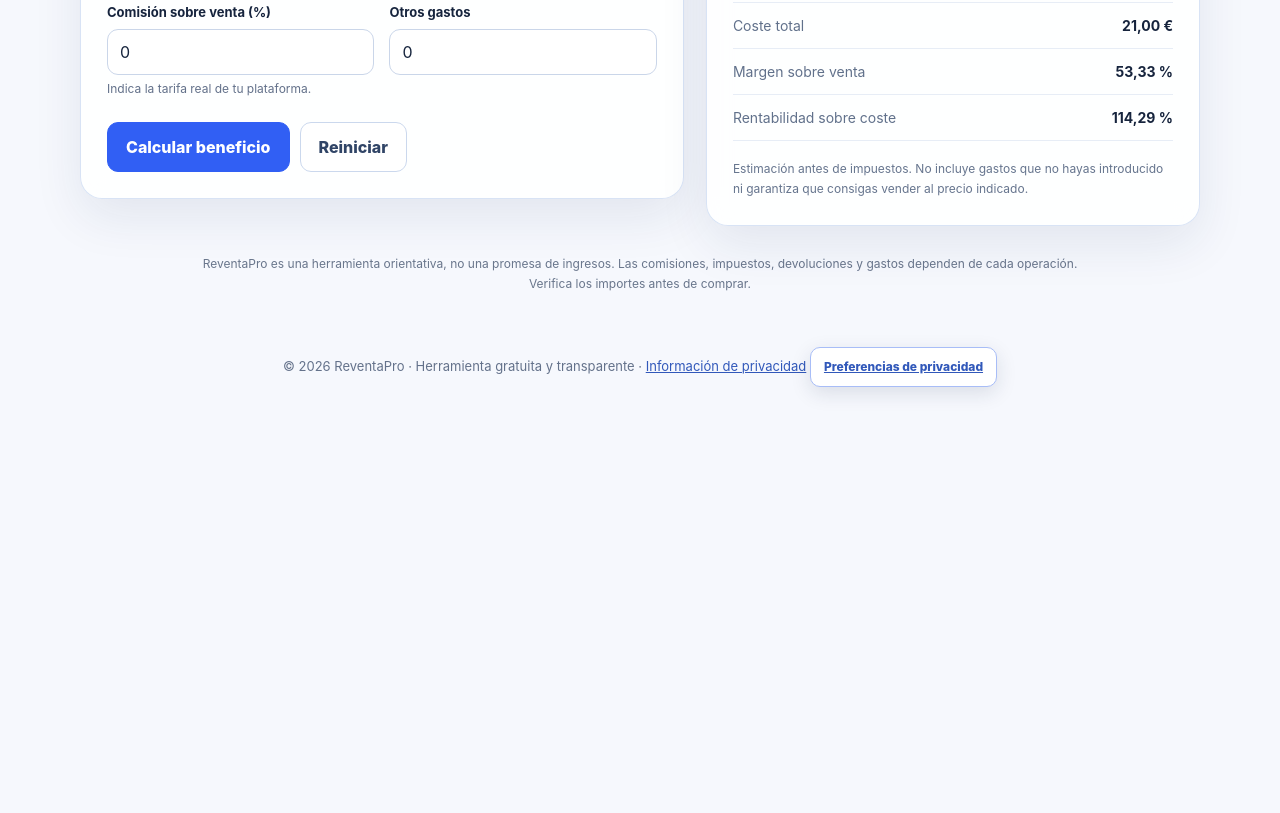
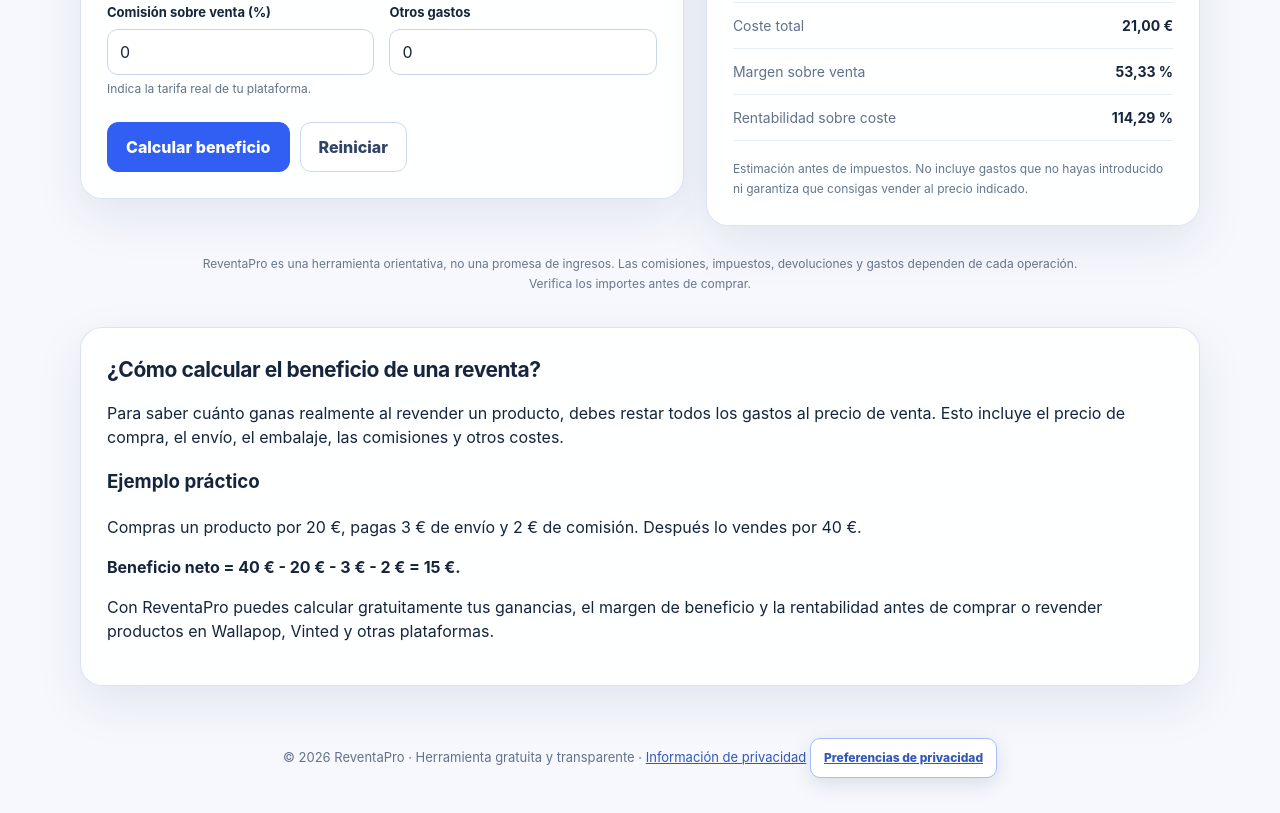
Before and after one commit to hugorafaelmarin1992-commits/reventapro, a plain HTML site: page index.html in a window 1280 px wide. Shown: the part 1123-1936 px from the top of the page. Before the commit the page ends 1545 px from the top, so only its background shows below. Drawn offline with Linux system fonts and the light colour scheme.

Commit message:
Añadir guía de beneficios y mejorar SEO de ReventaPro

```diff
--- a/index.html
+++ b/index.html
@@ -59,6 +59,33 @@
   </section>
   <p class="disclaimer">ReventaPro es una herramienta orientativa, no una promesa de ingresos. Las comisiones, impuestos, devoluciones y gastos dependen de cada operación. Verifica los importes antes de comprar.</p>
   <section class="privacy-details" id="informacionPrivacidad" hidden><h2>Privacidad y transparencia</h2><p>La calculadora procesa los importes en tu navegador: no necesita cuenta ni envía tus precios a nuestro servidor. Tu elección de análisis se guarda en este navegador para recordarla.</p><p>Si aceptas las cookies de análisis, se carga Google Analytics (Google) para medir visitas. Puedes rechazarlas o cambiar tu decisión desde «Preferencias de privacidad». No utilizamos publicidad personalizada en esta página.</p><p>El uso de Google Analytics puede implicar tratamiento de datos por Google conforme a sus condiciones y política de privacidad. Esta información es orientativa y deberá completarse con los datos del responsable del sitio antes de su lanzamiento definitivo.</p></section>
+
+
+<section id="guia-reventa" class="card" style="margin-top:32px">
+  <h2>¿Cómo calcular el beneficio de una reventa?</h2>
+  <p>
+    Para saber cuánto ganas realmente al revender un producto,
+    debes restar todos los gastos al precio de venta.
+    Esto incluye el precio de compra, el envío, el embalaje,
+    las comisiones y otros costes.
+  </p>
+
+  <h3>Ejemplo práctico</h3>
+  <p>
+    Compras un producto por 20 €, pagas 3 € de envío
+    y 2 € de comisión. Después lo vendes por 40 €.
+  </p>
+  <p>
+    <strong>Beneficio neto = 40 € - 20 € - 3 € - 2 € = 15 €.</strong>
+  </p>
+
+  <p>
+    Con ReventaPro puedes calcular gratuitamente tus ganancias,
+    el margen de beneficio y la rentabilidad antes de comprar
+    o revender productos en Wallapop, Vinted y otras plataformas.
+  </p>
+</section>
+
 </main>
 <footer>© <span id="anio"></span> ReventaPro · Herramienta gratuita y transparente · <button type="button" id="abrirInfoPrivacidad">Información de privacidad</button>
 <button class="privacy-button" type="button" id="ajustesCookies" hidden>Preferencias de privacidad</button></footer>
```
